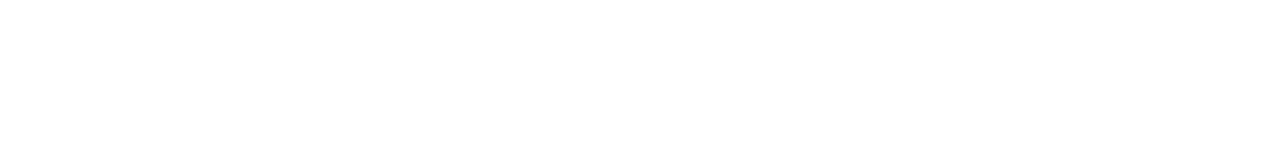
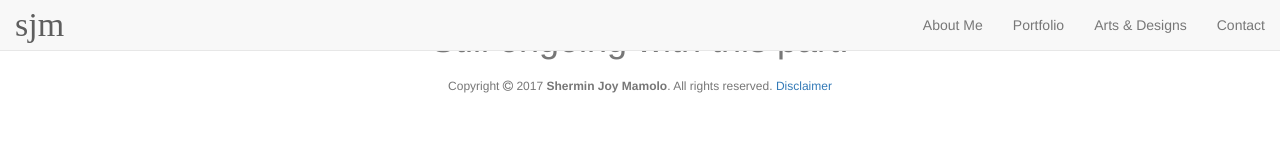
Before and after one commit to xxminxx/sjm.github.io, a website: page portfolio/index.html in a window 1280 px wide. Drawn offline with nearby package versions, Linux system fonts and the light colour scheme; a web font is replaced by a local one.

Commit message:
Update index.html

```diff
--- a/portfolio/index.html
+++ b/portfolio/index.html
@@ -1,3 +1,113 @@
 <!DOCTYPE html>
-<html>
+<html lang="en">
+
+<head>
+
+    <meta charset="utf-8">
+    <meta http-equiv="X-UA-Compatible" content="IE=edge">
+    <meta name="viewport" content="width=device-width, initial-scale=1">
+    <meta name="description" content="">
+    <meta name="author" content="">
+
+    <title>Portfolio | Shermin Joy Mamolo</title>
+
+	<link rel="ICON" type="image/png" href="../img/logo.png" />
+
+    <!-- Bootstrap Core CSS -->
+    <link href="../vendor/bootstrap/css/bootstrap.min.css" rel="stylesheet">
+
+    <!-- Custom Fonts -->
+    <link href="../vendor/font-awesome/css/font-awesome.min.css" rel="stylesheet" type="text/css">
+    <link href='https://fonts.googleapis.com/css?family=Open+Sans:300italic,400italic,600italic,700italic,800italic,400,300,600,700,800' rel='stylesheet' type='text/css'>
+    <link href='https://fonts.googleapis.com/css?family=Merriweather:400,300,300italic,400italic,700,700italic,900,900italic' rel='stylesheet' type='text/css'>
+
+    <!-- Plugin CSS -->
+    <link href="../vendor/magnific-popup/magnific-popup.css" rel="stylesheet">
+
+    <!-- Theme CSS -->
+    <link href="../css/creative.min.css" rel="stylesheet">
+
+    <!-- HTML5 Shim and Respond.js IE8 support of HTML5 elements and media queries -->
+    <!-- WARNING: Respond.js doesn't work if you view the page via file:// -->
+    <!--[if lt IE 9]>
+        <script src="https://oss.maxcdn.com/libs/html5shiv/3.7.0/html5shiv.js"></script>
+        <script src="https://oss.maxcdn.com/libs/respond.js/1.4.2/respond.min.js"></script>
+    <![endif]-->
+
+	<style>
+	@font-face{font-family: 'Shorelines Script Bold';src: url('../font/ssb.otf') format('opentype');font-weight:bold;}.sign {font-family:'Shorelines Script Bold';text-transform:lowercase !important;font-size:34px;}
+	</style>
+
+</head>
+
+<body>
+
+    <nav class="navbar navbar-default navbar-fixed-top affix">
+        <div class="container-fluid">
+            <!-- Brand and toggle get grouped for better mobile display -->
+            <div class="navbar-header">
+                <button type="button" class="navbar-toggle collapsed" data-toggle="collapse" data-target="#bs-example-navbar-collapse-1">
+                    <span class="sr-only">Toggle navigation</span> Menu <i class="fa fa-bars"></i>
+                </button>
+                <a class="navbar-brand" href="../index.html"><span class="sign">sjm</span></a>
+            </div>
+
+            <!-- Collect the nav links, forms, and other content for toggling -->
+            <div class="collapse navbar-collapse" id="bs-example-navbar-collapse-1">
+                <ul class="nav navbar-nav navbar-right">
+                    <li>
+                        <a href="../index.html#about">About Me</a>
+                    </li>
+                    <li>
+                        <a href="../index.html#portfolio">Portfolio</a>
+                    </li>
+                    <li>
+                        <a href="../index.html#arts">Arts & Designs</a>
+                    </li>
+                    <li>
+                        <a href="../index.html#contact">Contact</a>
+                    </li>
+                </ul>
+            </div>
+            <!-- /.navbar-collapse -->
+        </div>
+        <!-- /.container-fluid -->
+    </nav>
+
+	<section>
+	    <div class="container text-center text-muted">
+		    <h1>Still ongoing with this part.</h1>
+		</div>
+	</section>
+
+
+	<footer>
+	    <div class="container">
+            <div class="row">
+                <div class="col-lg-8 col-lg-offset-2 text-center text-muted">
+					<h6>
+						Copyright <i class="fa fa-copyright"></i> 2017 <strong>Shermin Joy Mamolo</strong>. All rights reserved.
+						<a href="../disclaimer.html" target="_blank"> Disclaimer</a>
+					</h6>
+				</div>
+			</div>
+		</div>
+	</footer>
+
+    <!-- jQuery -->
+    <script src="../vendor/jquery/jquery.min.js"></script>
+
+    <!-- Bootstrap Core JavaScript -->
+    <script src="../vendor/bootstrap/js/bootstrap.min.js"></script>
+
+    <!-- Plugin JavaScript -->
+    <script src="https://cdnjs.cloudflare.com/ajax/libs/jquery-easing/1.3/jquery.easing.min.js"></script>
+    <script src="../vendor/scrollreveal/scrollreveal.min.js"></script>
+    <script src="../vendor/magnific-popup/jquery.magnific-popup.min.js"></script>
+
+    <!-- Theme JavaScript -->
+    <script src="../js/creative.min.js"></script>
+
+</body>
+
 </html>
```
